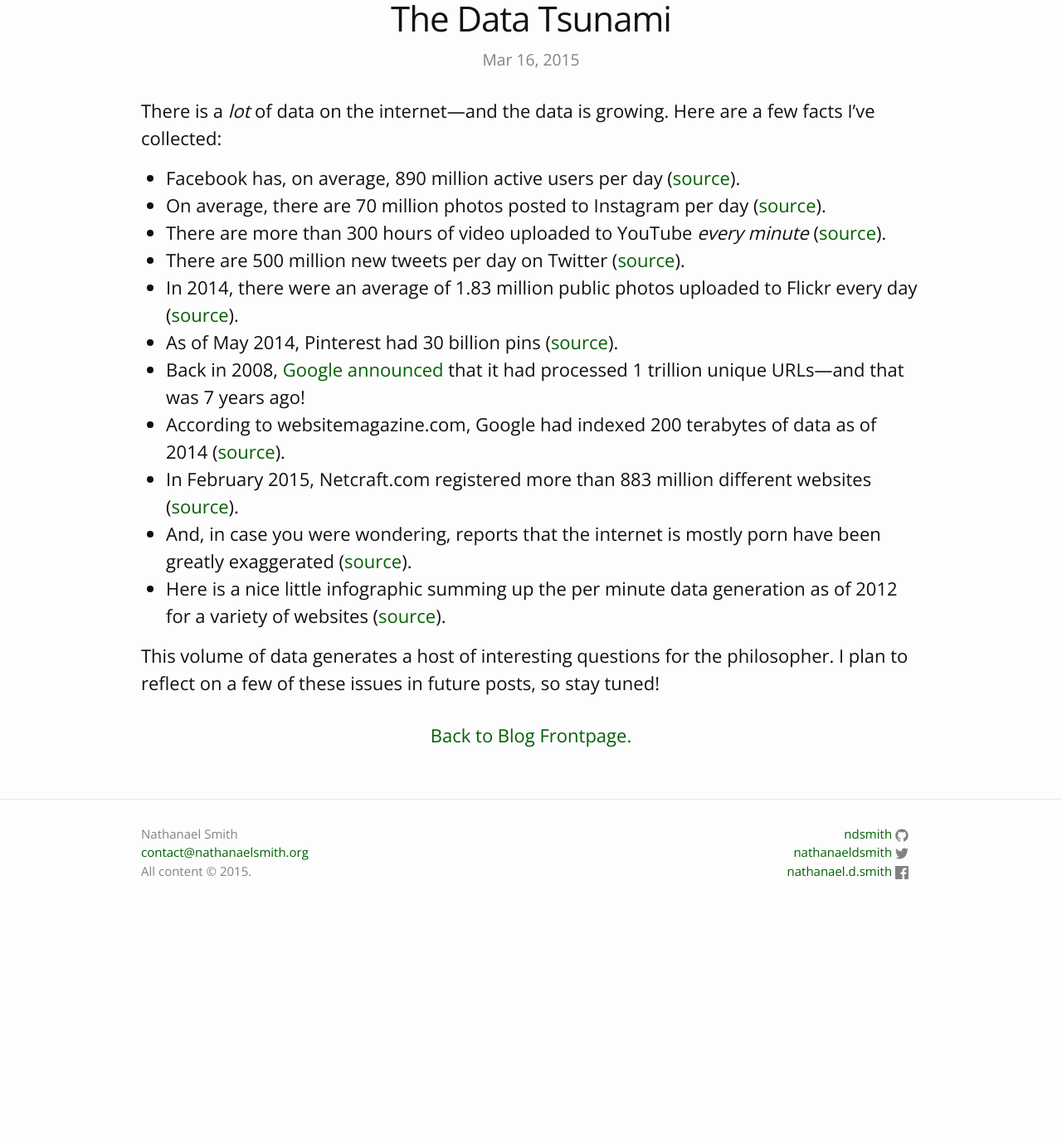
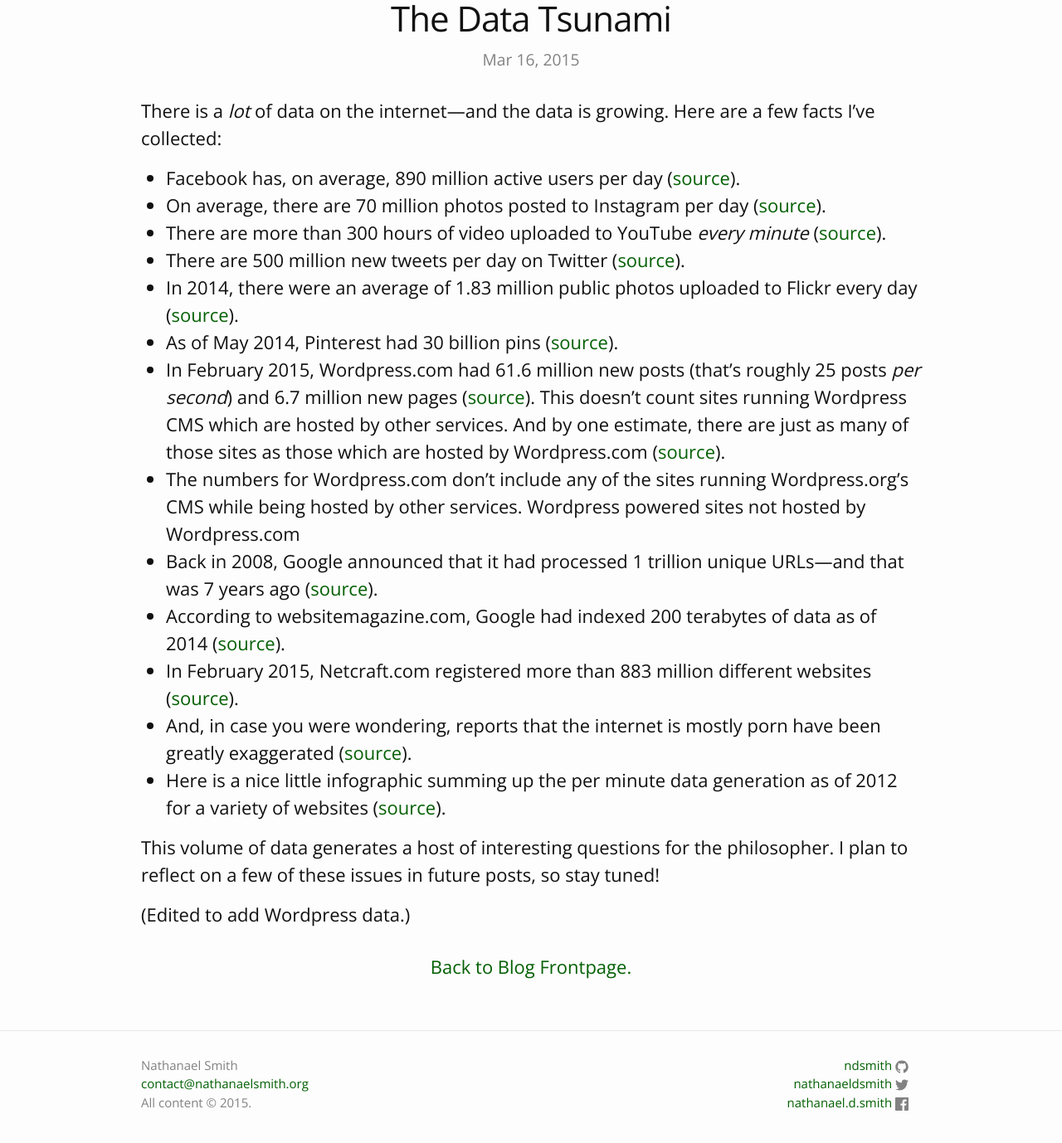
Before and after one commit to ndsmith/ndsmith.github.io, a Jekyll site: the page built from _posts/2015-03-16-internet-size.md, in a window 1280 px wide and 1400 px high, scrolled down 278 px. Shown: the top 1378 px of the window at 83% size. Built offline with Jekyll 4.4.1, drawn with Linux system fonts in a browser that asks for light colours; before the commit the page ends 1399 px from its top, so only the background shows below that.

Commit message:
BP data tsunami edit added WP data

```diff
--- a/_posts/2015-03-16-internet-size.md
+++ b/_posts/2015-03-16-internet-size.md
@@ -14,13 +14,17 @@
 - There are 500 million new tweets per day on Twitter ([source][3]).
 - In 2014, there were an average of 1.83 million public photos uploaded to Flickr every day ([source][9]).
 - As of May 2014, Pinterest had 30 billion pins ([source][10]).
-- Back in 2008, [Google announced][4] that it had processed 1 trillion unique URLs---and that was 7 years ago!
+- In February 2015, Wordpress.com had 61.6 million new posts (that's roughly 25 posts *per second*) and 6.7 million new pages ([source][12]). This doesn't count sites running Wordpress CMS which are hosted by other services. And by one estimate, there are just as many of those sites as those which are hosted by Wordpress.com ([source][13]).
+- The numbers for Wordpress.com don't include any of the sites running Wordpress.org's CMS while being hosted by other services. Wordpress powered sites not hosted by Wordpress.com
+- Back in 2008, Google announced that it had processed 1 trillion unique URLs---and that was 7 years ago ([source][4]).
 - According to websitemagazine.com, Google had indexed 200 terabytes of data as of 2014 ([source][5]).
 - In February 2015, Netcraft.com registered more than 883 million different websites ([source][7]).
 - And, in case you were wondering, reports that the internet is mostly porn have been greatly exaggerated ([source][11]).
 - Here is a nice little infographic summing up the per minute data generation as of 2012 for a variety of websites ([source][8]).
 
 This volume of data generates a host of interesting questions for the philosopher. I plan to reflect on a few of these issues in future posts, so stay tuned!
+
+(Edited to add Wordpress data.)
 
 
 [1]:https://instagram.com/press/
@@ -34,3 +38,5 @@
 [9]:https://www.flickr.com/photos/franckmichel/6855169886/
 [10]:http://nymag.com/daily/intelligencer/2014/05/pinterest-is-sneaking-up-on-twitter-and-facebook.html
 [11]:http://www.bbc.com/news/technology-23030090
+[12]:https://wordpress.com/activity/posting/
+[13]:https://managewp.com/14-surprising-statistics-about-wordpress-usage
```
